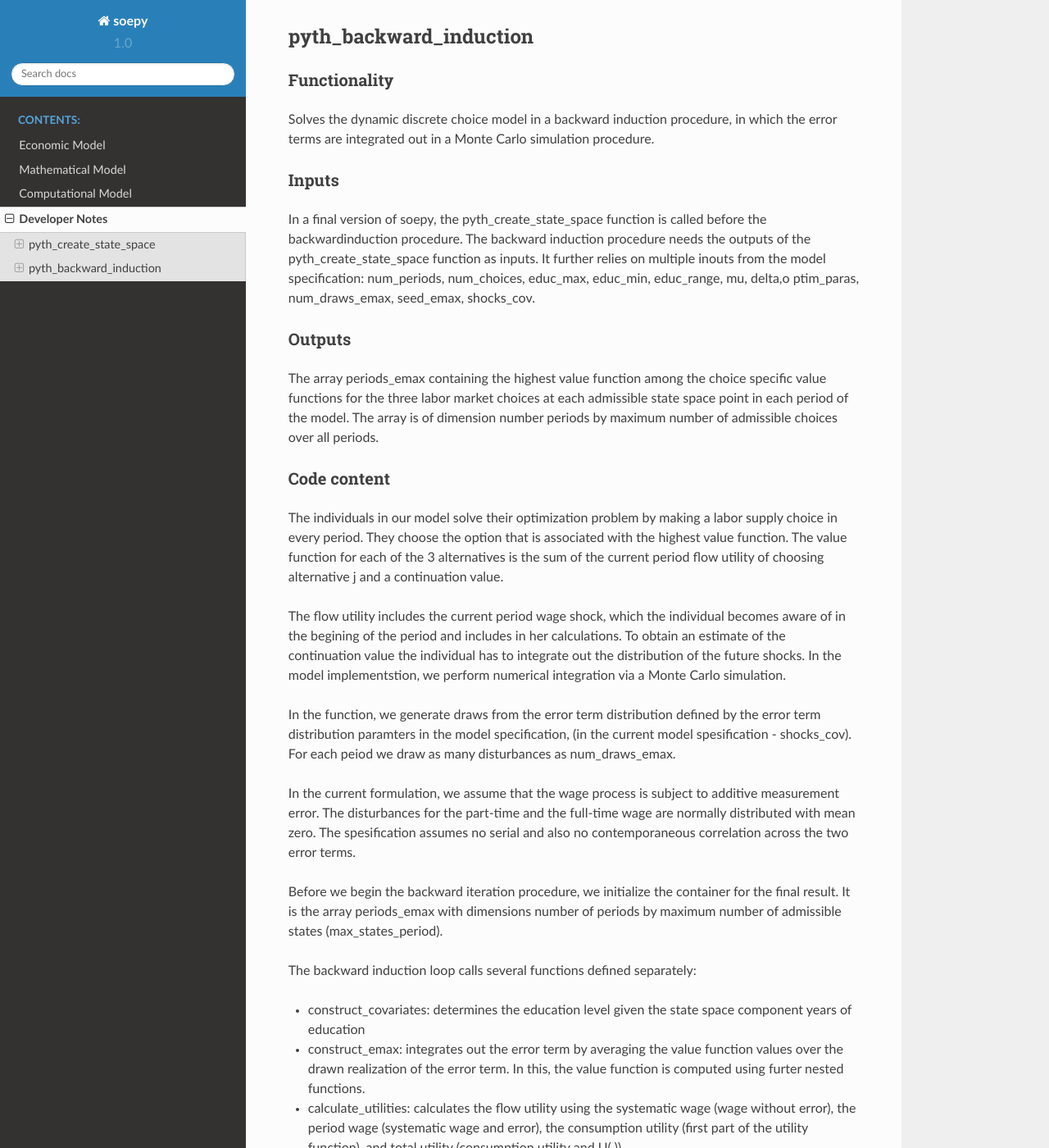
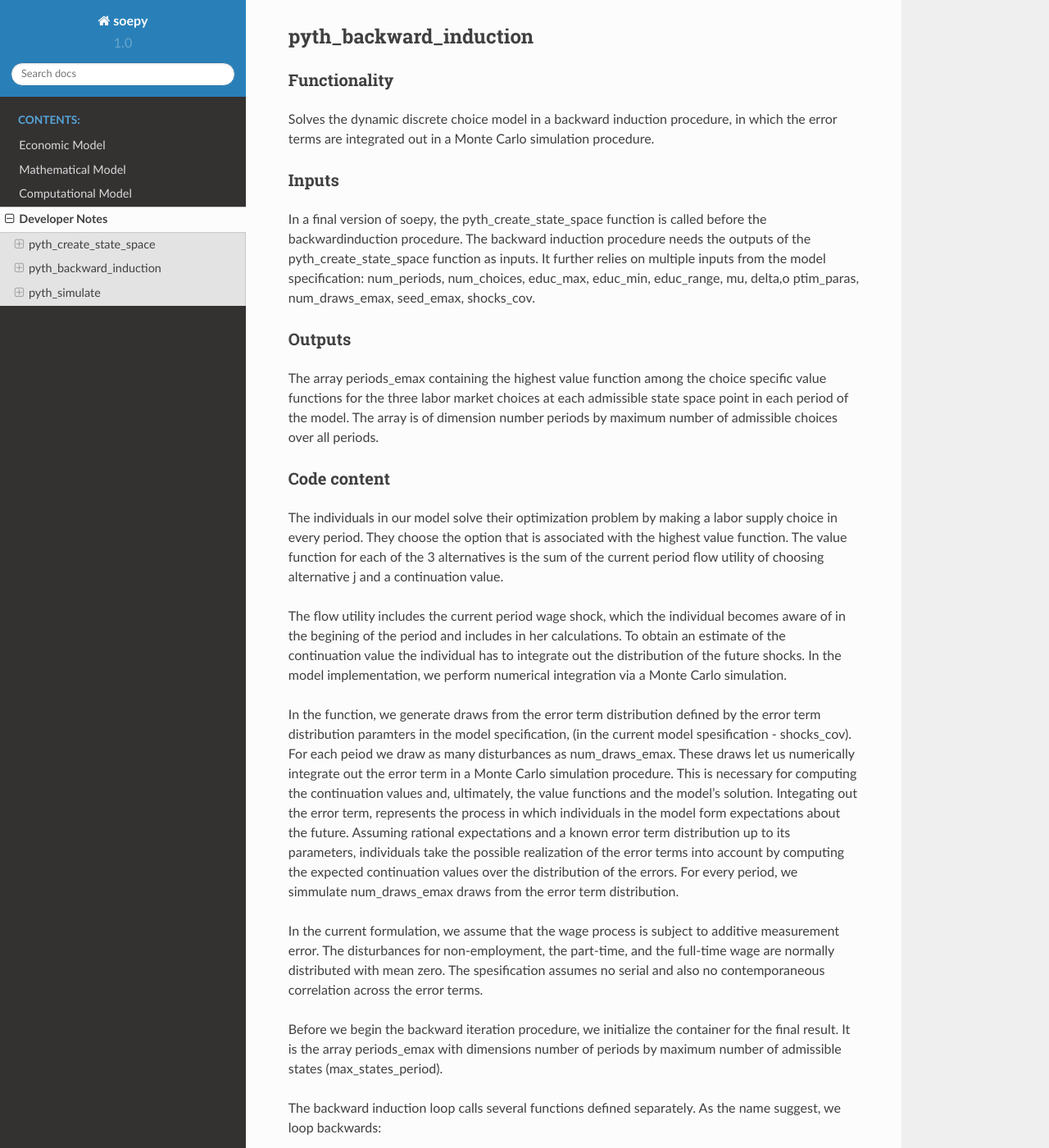
Before and after one commit to OpenSourceEconomics/soepy, a Sphinx documentation site: the page built from doc/source/developer_docs.rst, in a window 1280 px wide and 1400 px high, scrolled down 2788 px. Shown: the whole window at 82% size. Built offline with Sphinx 7.4.7 and the Read the Docs theme 2.0.0, drawn with Linux system fonts in a browser that asks for light colours; some of the changed text lies outside the part shown.

Commit message:
Transferred comments from pyth_simulate to the documentation.

```diff
--- a/doc/source/developer_docs.rst
+++ b/doc/source/developer_docs.rst
@@ -83,7 +83,7 @@
 
 Inputs
 """"""
-In a final version of soepy, the pyth_create_state_space function is called before the backwardinduction procedure. The backward induction procedure needs the outputs of the pyth_create_state_space function as inputs. It further relies on multiple inouts from the model specification: num_periods, num_choices, educ_max, educ_min, educ_range, mu, delta,o ptim_paras, num_draws_emax, seed_emax, shocks_cov.
+In a final version of soepy, the pyth_create_state_space function is called before the backwardinduction procedure. The backward induction procedure needs the outputs of the pyth_create_state_space function as inputs. It further relies on multiple inputs from the model specification: num_periods, num_choices, educ_max, educ_min, educ_range, mu, delta,o ptim_paras, num_draws_emax, seed_emax, shocks_cov.
 
 Outputs
 """""""
@@ -94,15 +94,15 @@
 """"""""""""
 The individuals in our model solve their optimization problem by making a labor supply choice in every period. They choose the option that is associated with the highest value function. The value function for each of the 3 alternatives is the sum of the current period flow utility of choosing alternative j and a continuation value.
 
-The flow utility includes the current period wage shock, which the individual becomes aware of in the begining of the period and includes in her calculations. To obtain an estimate of the continuation value the individual has to integrate out the distribution of the future shocks. In the model implementstion, we perform numerical integration via a Monte Carlo simulation.
+The flow utility includes the current period wage shock, which the individual becomes aware of in the begining of the period and includes in her calculations. To obtain an estimate of the continuation value the individual has to integrate out the distribution of the future shocks. In the model implementation, we perform numerical integration via a Monte Carlo simulation.
 
-In the function, we generate draws from the error term distribution defined by the error term distribution paramters in the model specification, (in the current model spesification - shocks_cov). For each peiod we draw as many disturbances as num_draws_emax.
+In the function, we generate draws from the error term distribution defined by the error term distribution paramters in the model specification, (in the current model spesification - shocks_cov). For each peiod we draw as many disturbances as num_draws_emax. These draws let us numerically integrate out the error term in a Monte Carlo simulation procedure. This is necessary for computing the continuation values and, ultimately, the value functions and the model's solution. Integating out the error term, represents the process in which individuals in the model form expectations about the future. Assuming rational expectations and a known error term distribution up to its parameters, individuals take the possible realization of the error terms into account by computing the expected continuation values over the distribution of the errors. For every period, we simmulate num_draws_emax draws from the error term distribution.
 
-In the current formulation, we assume that the wage process is subject to additive measurement error. The disturbances for the part-time and the full-time wage are normally distributed with mean zero. The spesification assumes no serial and also no contemporaneous correlation across the two error terms.
+In the current formulation, we assume that the wage process is subject to additive measurement error. The disturbances for non-employment, the part-time, and the full-time wage are normally distributed with mean zero. The spesification assumes no serial and also no contemporaneous correlation across the error terms.
 
 Before we begin the backward iteration procedure, we initialize the container for the final result. It is the array periods_emax with dimensions number of periods by maximum number of admissible states (max_states_period).
 
-The backward induction loop calls several functions defined separately:
+The backward induction loop calls several functions defined separately. As the name suggest, we loop backwards:
 
 * construct_covariates: determines the education level given the state space component years of education
 * construct_emax: integrates out the error term by averaging the value function values over the drawn realization of the error term. In this, the value function is computed using furter nested functions.
@@ -112,3 +112,27 @@
 Note concerning calculate_consumption_utilities:
 
 In the toy model, consumption in any period is zero if the individual chooses non-employment. This is the case because consumption is simply the product of the period wage and the hours worked, and the hours worked in the case of non-employment are equal to zero. The calculation of the 1st part of the utility function related to consumption involves taking period consumption to the negative pover mu. In the programm, this would yield -inf. To avoid this complication, here the consumption utility of non-employment is normalized to zero.
+
+
+pyth_simulate
+------------
+
+Functionality
+"""""""""""""
+Simulate a data set given model spesification.
+
+Inputs
+""""""
+In a final version of soepy, the functions pyth_create_state_space and pyth_backward_induction are called before the backward_induction procedure. The simulation procedure requires the outputs of the former functions as inputs. It further relies on multiple inputs from the model specification. Most are the same as the ones required by the backward induction procedure: num_periods, num_choices, educ_max, educ_min, educ_range, mu, delta,o ptim_paras, num_draws_emax, seed_emax, shocks_cov. In addition, num_agents_sim and seed_sim are also required.
+
+Outputs
+"""""""
+A pandas data frame with infromation about agents experiences in each period such as the choice, wage, flow utility, etc.
+
+First, we need to genrate draws of the error term distribution. We note that this set of draws is different to the one used in the backward induction procedure. In the simulation, we need another set of draws to represent our simulated reality. In our model, at the beginning of every new period, individuals are hit by a productivity shock. They are aware of the realization of the shock when making their labor supply choice for the period. For every period, we simmulate num_agents_sim draws of the error term distribution.
+
+Next, we need to simulate a sample of initial conditions. In this example, we need to assing a value for the years of education to every agent whose life-cycle we want to simulate.
+
+Finally, we loop forward through all agents and all periods to generate agent's experiences in the model and record these in a data frame.
+
+We note that the sumulation procedure uses a slightly modified verion of the construct covariates function than the backward iteration procedure. During backward iteration, the education level is determined for all possible years of education depending on which state space point has currently been reached by the loop. During simulation, the education level needs to be determined according the simulated initial condition for the individual currently reached by the loop. We further note that the simulation procedure does need all subfunctions related to the calculation of the instantaneous utility, but it does not need the construction of the expected maximum (construct_emax) as a subfunction. The model's solution has already been computed in the backward iteration procedure. During simulation, we can access the relevant continuation value recorded in the periods_emax array given the current period number and state space components determined by the agent's experiences so far.
```
Also changed, not shown: 1 other file.
